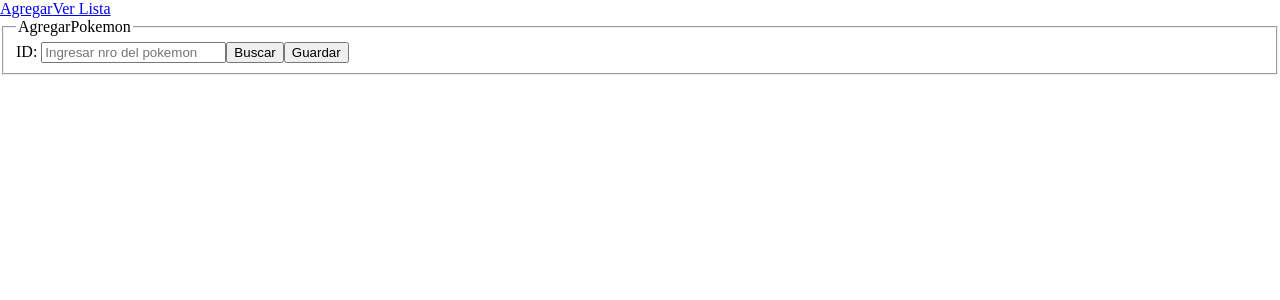
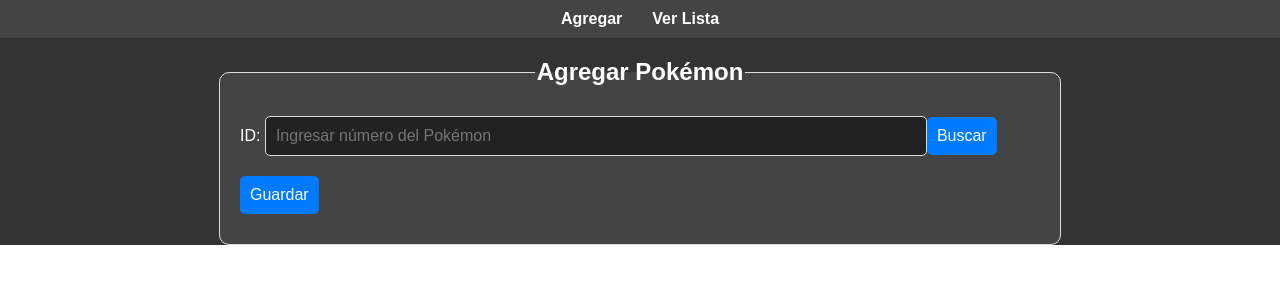
Before and after one commit to LuchoDMD/Become-a-Leader, an Angular app: page /add in a window 1280 px wide. Shown: the top 300 px of the page. Built offline with nearby package versions, Linux system fonts and the light colour scheme.

Commit message:
Comitt cambios en estilos
Mejora del estilo css para el apartado de add-pokemon

```diff
--- a/src/app/Pokemon/Components/add-pokemon/add-pokemon.component.css
+++ b/src/app/Pokemon/Components/add-pokemon/add-pokemon.component.css
@@ -0,0 +1,141 @@
+/* Fondo oscuro para el cuerpo */
+body {
+  background-color: #333;
+  font-family: Arial, sans-serif;  /* Fuente más legible */
+  color: #fff;
+  margin: 0;
+  padding: 0;
+
+}
+
+/* Estilos para el contenedor del nav */
+nav {
+  padding: 10px;
+  background-color: #444;
+  margin-bottom: 20px;
+  text-align: center;
+}
+
+nav a {
+  margin: 0 15px;
+  text-decoration: none;
+  color: #fff;
+  font-weight: bold;
+  font-size: 16px;
+}
+
+nav a:hover {
+  color: #007bff;
+}
+
+/* Estilos para el contenedor del formulario */
+fieldset {
+  background-color: #444;
+  border: 1px solid #ddd;
+  border-radius: 10px;
+  padding: 20px;
+  max-width: 800px;
+  margin: 20px auto;
+}
+
+legend {
+  font-size: 24px;
+  font-weight: bold;
+  color: #fff;
+  text-align: center;
+}
+
+/* Estilo de los inputs y botones */
+input, button {
+  padding: 10px;
+  margin: 10px 0;
+  border-radius: 5px;
+  border: 1px solid #ddd;
+  font-size: 16px;
+}
+
+input[type="text"] {
+  width: 80%;
+  background-color: #222;
+  color: #fff;
+}
+
+button {
+  background-color: #007bff;
+  color: #fff;
+  cursor: pointer;
+  border: none;
+  transition: background-color 0.3s;
+}
+
+button:hover {
+  background-color: #0056b3;
+}
+
+/* Estilo para los bloques de información */
+div {
+  text-align: center;
+  padding: 20px;
+}
+
+/* Título de la sección */
+h4 {
+  font-size: 24px;
+  font-weight: bold;
+  margin-bottom: 20px;
+  color: #fff;
+}
+
+/* Estilo de la lista de pokemones */
+ul {
+  list-style: none;
+  padding: 0;
+  display: flex;
+  flex-wrap: wrap;
+  justify-content: center;
+  gap: 20px;
+}
+
+/* Estilo de cada ítem de Pokémon */
+li {
+  width: 180px;
+  background-color: #4a4848;
+  border: 2px solid #ddd;
+  border-radius: 10px;
+  box-shadow: 0 4px 8px rgba(0, 0, 0, 0.1);
+  padding: 10px;
+  text-align: center;
+  transition: transform 0.3s ease, box-shadow 0.3s ease;
+}
+
+li:hover {
+  transform: scale(1.05);
+  box-shadow: 0 6px 12px rgba(0, 0, 0, 0.2);
+}
+
+/* Estilo para las imágenes de los Pokémon */
+.pokemon-icon {
+  width: 100px;
+  height: 100px;
+  object-fit: contain;
+  margin-bottom: 10px;
+  border-radius: 5px;
+}
+
+/* Estilo para los enlaces (nombres y ids) */
+a {
+  text-decoration: none;
+  color: #333;
+  font-size: 14px;
+  font-weight: bold;
+}
+
+a:hover {
+  color: #007bff;
+}
+
+/* Eliminar cualquier margen o espacio alrededor de la página */
+div {
+  max-width: 100%;
+  box-sizing: border-box;
+}
--- a/src/app/Pokemon/Components/add-pokemon/add-pokemon.component.html
+++ b/src/app/Pokemon/Components/add-pokemon/add-pokemon.component.html
@@ -1,44 +1,63 @@
+<body>
   <section>
+    <!-- Barra de navegación -->
     <nav>
       <a [routerLink]="['add']">Agregar</a>
       <a [routerLink]="['']">Ver Lista</a>
     </nav>
+
+    <!-- Formulario de agregar Pokémon -->
     <fieldset>
-        <legend>AgregarPokemon</legend>
-        <form action="">
-            <label for="pokeID">ID: </label> <input type="text" name="pokeID" id="pokeID" [(ngModel)]="pokeID" placeholder="Ingresar nro del pokemon"> <button type="button" (click)="generarPokemon(pokeID)">Buscar</button>
-            @if (pokeAPI)
-            {
-                <div>
-                    <h4>Informacion Basica</h4>
+      <legend>Agregar Pokémon</legend>
+      <form>
+        <!-- Entrada para ID del Pokémon -->
+        <label for="pokeID">ID: </label>
+        <input type="text" name="pokeID" id="pokeID" [(ngModel)]="pokeID" placeholder="Ingresar número del Pokémon">
+
+        <!-- Botón para buscar Pokémon -->
+        <button type="button" (click)="generarPokemon(pokeID)">Buscar</button>
+
+        <!-- Si se obtiene la respuesta de la API -->
+        <div *ngIf="pokeAPI">
+          <h4>Información Básica</h4>
           <ul>
-                        <img [src]="pokeAPI.sprites.front_default" [alt]="['pokeAPI.id'+' - '+'pokeAPI.especie']">
-                        <li>ID: {{pokeAPI.id}} </li>
+            <!-- Imagen del Pokémon -->
+            <li>
+              <img [src]="pokeAPI.sprites.front_default" [alt]="pokeAPI.id + ' - ' + pokeAPI.name" class="pokemon-icon">
+            </li>
+            <!-- ID y nombre del Pokémon -->
+            <li>ID: {{pokeAPI.id}}</li>
             <li>Nombre: {{pokeAPI.name}}</li>
-                        <li>Tipo: @for (t of pokeAPI.types; track $index) {
-                            {{t?.type.name}}
-                        }</li>
+            <li>Tipo:
+              <span *ngFor="let t of pokeAPI.types; let i = index">
+                {{t?.type.name}}<span *ngIf="i < pokeAPI.types.length - 1">,</span>
+              </span>
+            </li>
           </ul>
         </div>
-                <div>
-                    <h4>Estadisticas</h4>
+
+        <!-- Sección de estadísticas -->
+        <div *ngIf="pokeAPI">
+          <h4>Estadísticas Base</h4>
           <ul>
-                        @for (st of pokeAPI.stats; track $index) {
-                            <li>{{st?.stat.name}}:{{st?.base_stat}} </li>
-                        }
+            <li *ngFor="let st of pokeAPI.stats">{{st?.stat.name}}: {{st?.base_stat}}</li>
           </ul>
         </div>
-                <div>
+
+        <!-- Sección de movimientos -->
+        <div *ngIf="pokeAPI">
           <h4>Ataques</h4>
           <h6>Los movimientos de tipo estatus no pueden ser agregados</h6>
           <ul>
-                        @for(move of pokeAPI.moves;track $index){
-                            <li>{{move.move.name}} - <button (click)="agregarAtaque(move.move.name)">Agregar</button></li>
-                        }
+            <li *ngFor="let move of pokeAPI.moves">
+              {{move.move.name}} - <button (click)="agregarAtaque(move.move.name)">Agregar</button>
+            </li>
           </ul>
         </div>
-            }
+
+        <!-- Botón para guardar -->
         <button type="submit">Guardar</button>
       </form>
     </fieldset>
   </section>
+</body>
```
Lines whose indentation alone changed are shown as unchanged.
